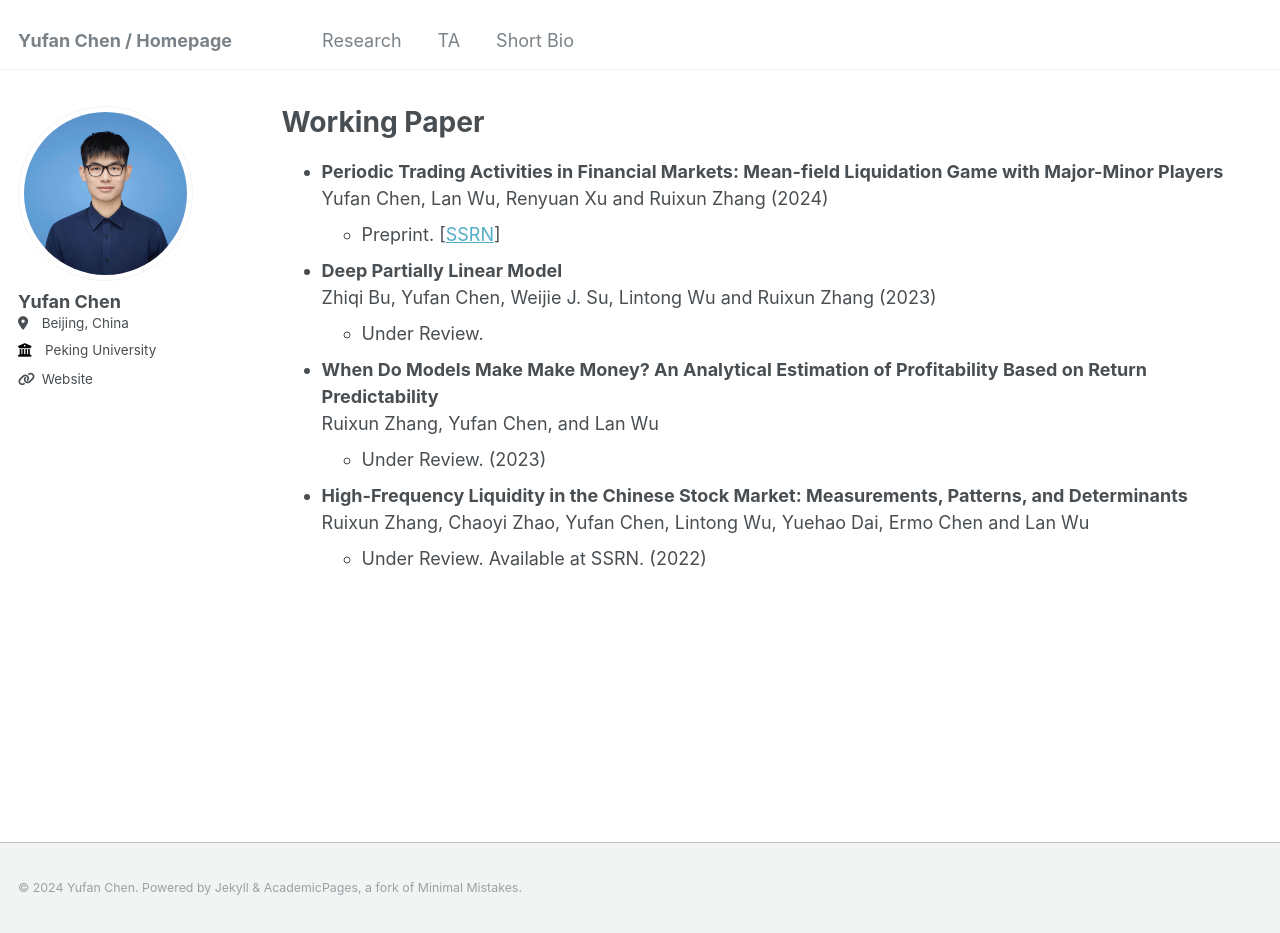
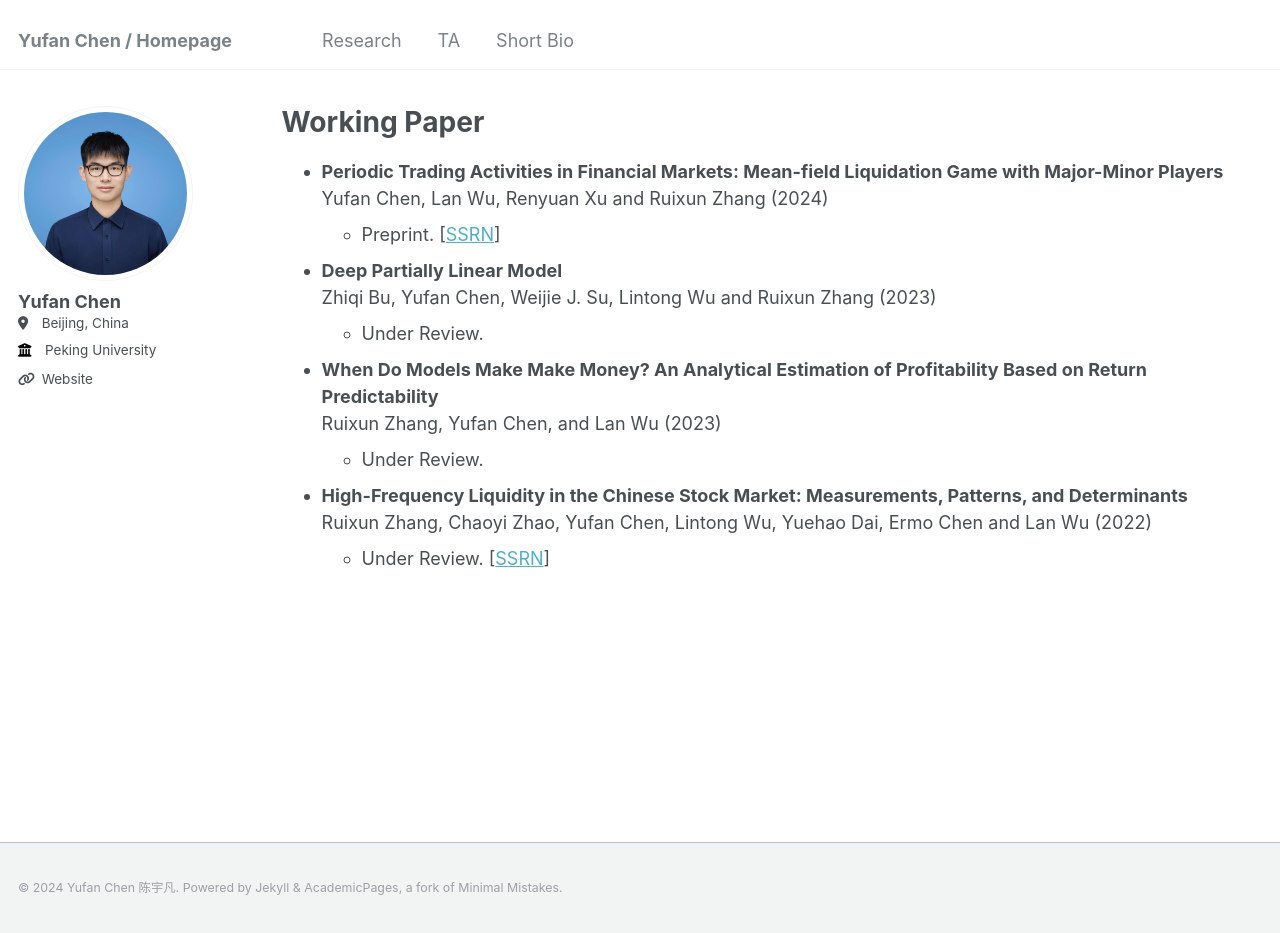
Before and after one commit to YuwanIvan/yuwanivan.github.io, a Jekyll site: the page built from _pages/research.md, in a window 1280 px wide and 933 px high. Built offline with Jekyll 4.4.1, drawn with Linux system fonts in a browser that asks for light colours.

Commit message:
update name

```diff
--- a/_config.yml
+++ b/_config.yml
@@ -10,7 +10,7 @@
 locale                   : "en-US"
 title                    : "Yufan Chen / Homepage"
 title_separator          : "-"
-name                     : &name "Yufan Chen"
+name                     : &name "Yufan Chen 陈宇凡"
 description              : # &description "personal description"
 url                      : https://yuwanivan.github.io/ # the base hostname & protocol for your site e.g. "https://mmistakes.github.io"
 baseurl                  : "" # the subpath of your site, e.g. "/blog"
--- a/_pages/research.md
+++ b/_pages/research.md
@@ -16,9 +16,8 @@ Working Paper
   * Under Review.
 
 * **When Do Models Make Make Money? An Analytical Estimation of Profitability Based
-on Return Predictability** <br> Ruixun Zhang, Yufan Chen, and Lan Wu
-  * Under Review. (2023)
+on Return Predictability** <br> Ruixun Zhang, Yufan Chen, and Lan Wu (2023)
+  * Under Review.
 
-* **High-Frequency Liquidity in the Chinese Stock Market: Measurements, Patterns, and
-Determinants** <br> Ruixun Zhang, Chaoyi Zhao, Yufan Chen, Lintong Wu, Yuehao Dai, Ermo Chen and Lan Wu
-  * Under Review. Available at SSRN. (2022)
+* **High-Frequency Liquidity in the Chinese Stock Market: Measurements, Patterns, and Determinants** <br> Ruixun Zhang, Chaoyi Zhao, Yufan Chen, Lintong Wu, Yuehao Dai, Ermo Chen and Lan Wu (2022)
+  * Under Review. [[SSRN](https://papers.ssrn.com/sol3/papers.cfm?abstract_id=4191675)]
```
